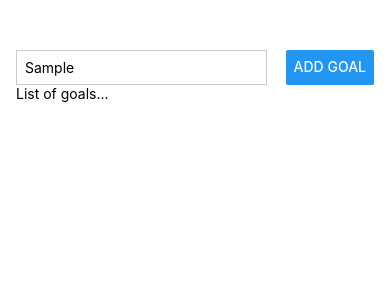
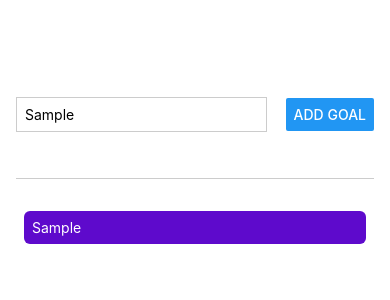
Before and after one commit to VickDaPro/GoalsApp, a React Native app: screen / in a window 390 px wide. Both pictures are taken after typing "Sample" into the empty fields and a click on the button "ADD GOAL". Shown: the top 300 px of the page. Built offline with nearby package versions, Linux system fonts and the light colour scheme.

Commit message:
update: done setting up state to display list data

```diff
--- a/App.js
+++ b/App.js
@@ -1,15 +1,35 @@
+import { useState } from "react";
 import { StatusBar } from "expo-status-bar";
 import { StyleSheet, Text, View, TextInput, Button } from "react-native";
 
 export default function App() {
+  const [enteredGoalText, setEnteredGoalText] = useState("");
+  const [courseGoals, setCourseGoals] = useState([]);
+
+  const goalInputHandler = (enteredText) => {
+    setEnteredGoalText(enteredText);
+  };
+
+  const addGoalHandler = () => {
+    setCourseGoals((prevCourseGoals) => [...prevCourseGoals, enteredGoalText]);
+  };
+
   return (
     <View style={styles.appContainer}>
       <View style={styles.inputContainer}>
-        <TextInput style={styles.textInput} placeholder="Your course goal!" />
-        <Button title="Add Goal" />
+        <TextInput
+          style={styles.textInput}
+          placeholder="Your course goal!"
+          onChangeText={goalInputHandler}
+        />
+        <Button title="Add Goal" onPress={addGoalHandler} />
       </View>
-      <View>
-        <Text>List of goals...</Text>
+      <View style={styles.goalsContainer}>
+        {courseGoals.map((goal) => (
+          <View style={styles.goalItem} key={goal}>
+            <Text style={styles.goalText}>{goal}</Text>
+          </View>
+        ))}
       </View>
     </View>
   );
@@ -17,12 +37,18 @@
 
 const styles = StyleSheet.create({
   appContainer: {
+    flex: 1,
     paddingTop: 50,
     paddingHorizontal: 16,
   },
   inputContainer: {
+    flex: 1,
     flexDirection: "row",
     justifyContent: "space-between",
+    alignItems: "center",
+    marginBottom: 24,
+    borderBottomWidth: 1,
+    borderBottomColor: "#cccccc",
   },
   textInput: {
     borderWidth: 1,
@@ -31,4 +57,16 @@
     marginRight: 8,
     padding: 8,
   },
+  goalsContainer: {
+    flex: 5,
+  },
+  goalItem: {
+    margin: 8,
+    padding: 8,
+    borderRadius: 6,
+    backgroundColor: "#5e0acc",
+  },
+  goalText: {
+    color: "#fff",
+  },
 });
```
